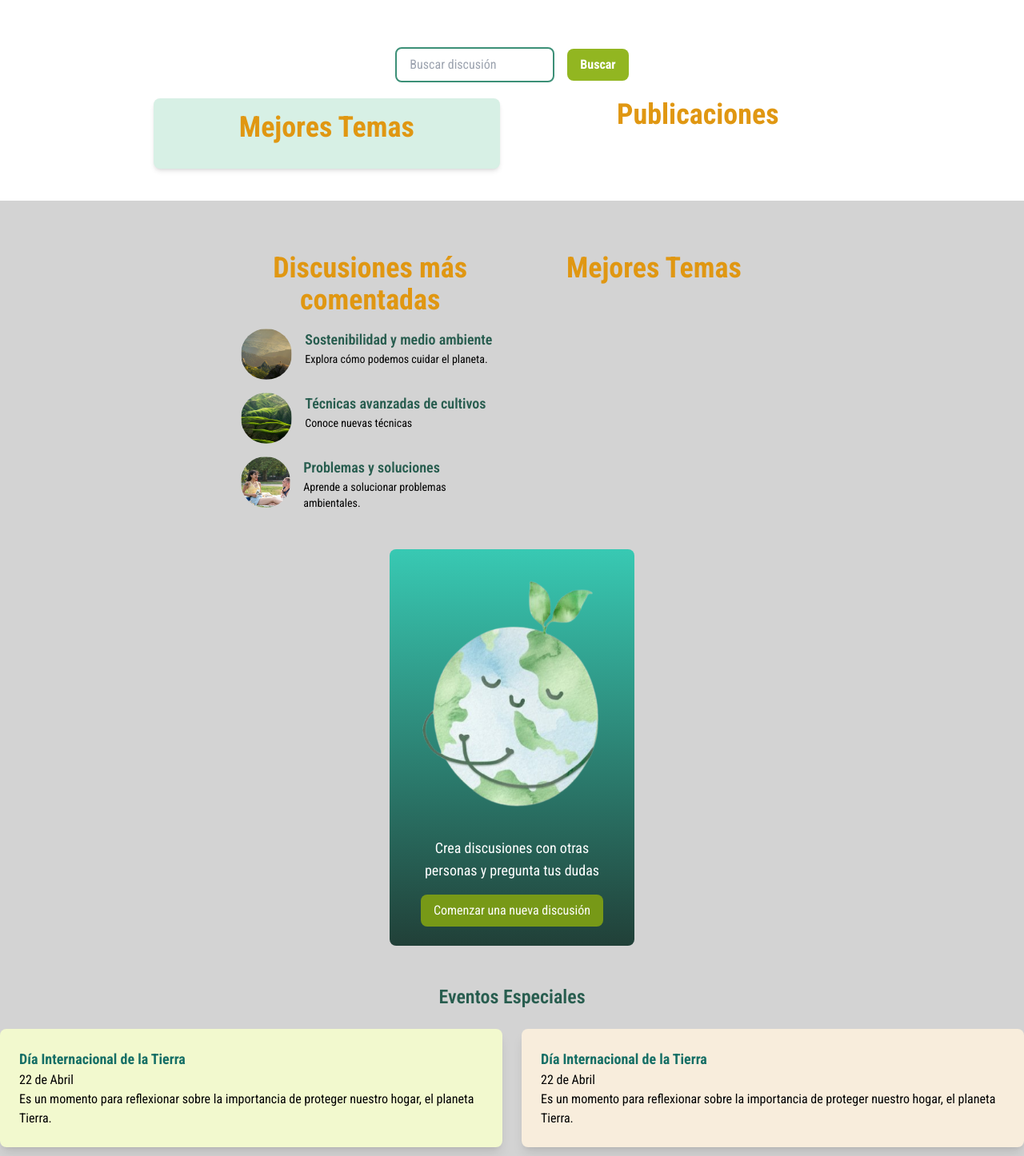
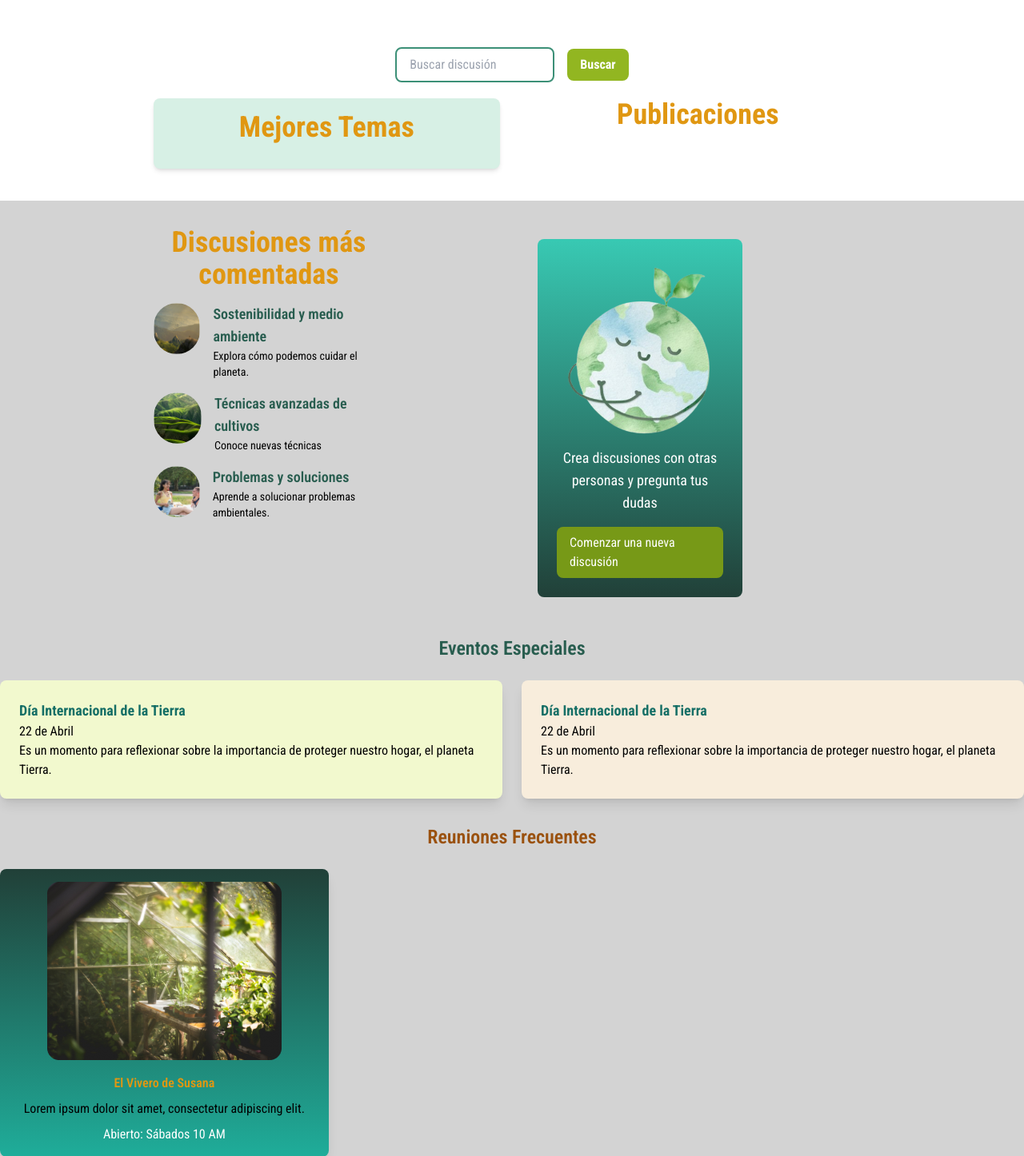
Before and after one commit to esteban-od1n/TierraViva2024, a Symfony app: template templates/pages/foro.html.twig in a window 1280 px wide. Shown: the part 89-1535 px from the top of the page at 80% size. Run offline with Twig, Linux system fonts and the light colour scheme; the template is opened without the code that fills it, so the values that code supplies are empty; style sheets or scripts are compiled from the project's sources; some libraries are stand-ins or nearby versions; some web fonts are replaced.

Commit message:
correcion foro

```diff
--- a/templates/pages/foro.html.twig
+++ b/templates/pages/foro.html.twig
@@ -89,7 +89,6 @@
 
 <section>
     <div class="flex justify-center mt-8">
-    <div class="flex justify-center mt-8">
         <div class="w-full max-w-4xl space-y-8">
             <!-- Primera Fila: Discusiones más comentadas y Mejores Temas -->
             <div class="w-full flex space-x-8">
@@ -121,29 +120,12 @@
                     </ul>
                 </div>
 
-            <!-- Mejores Temas -->
-            <div class="w-1/2">
-                <h1 class="text-center text-buttercup-500 font-bold text-4xl">Mejores Temas</h1>
-                <ul class="mt-4 space-y-4">
-                    {% for t in topics %}
-                        <li class="flex items-start">
-                            <img src="imgs/sostenibilidad.jpg" class="w-16 h-16 rounded-full mr-4" alt="{{ t.name }}">
-                            <div>
-                                <h3 class="text-timber-green-700 text-lg font-semibold">{{ t.name }}</h3>
-                                <p class="text-sm text-gray-600">Lorem.</p>
-                            </div>
-                        </li>
-                    {% endfor %}
-                </ul>
-            </div>
-        </div>
-
             <!-- Segunda Fila: Imagen a la derecha -->
             <div class="w-full flex justify-center">
                 <div class="w-1/2">
                     <div class="rounded-xl flex flex-col p-4 gap-4">
                         <div class="bg-gradient-to-b from-lochinvar-400 to-timber-green-900 p-6 rounded-lg flex flex-col items-center justify-center">
-                        <img src="imgs/world-removebg-preview.png" class="w-70 h-80 mb-4" alt="Mascota">
+                            <img src="imgs/world-removebg-preview.png" alt="Mundo">
                             <p class="text-white text-lg text-center">Crea discusiones con otras personas y pregunta tus dudas</p>
                             {% if app.user %}
                             <a href="{{ path('forum_new') }}" class="mt-4 bg-pistachio-600 text-white py-2 px-4 rounded-lg">Comenzar una nueva discusión</a>
@@ -156,7 +138,6 @@
             </div>
         </div>
     </div>
-
 </section>
 
 <div class="container mx-auto my-8">
```
Lines whose indentation alone changed are shown as unchanged.
